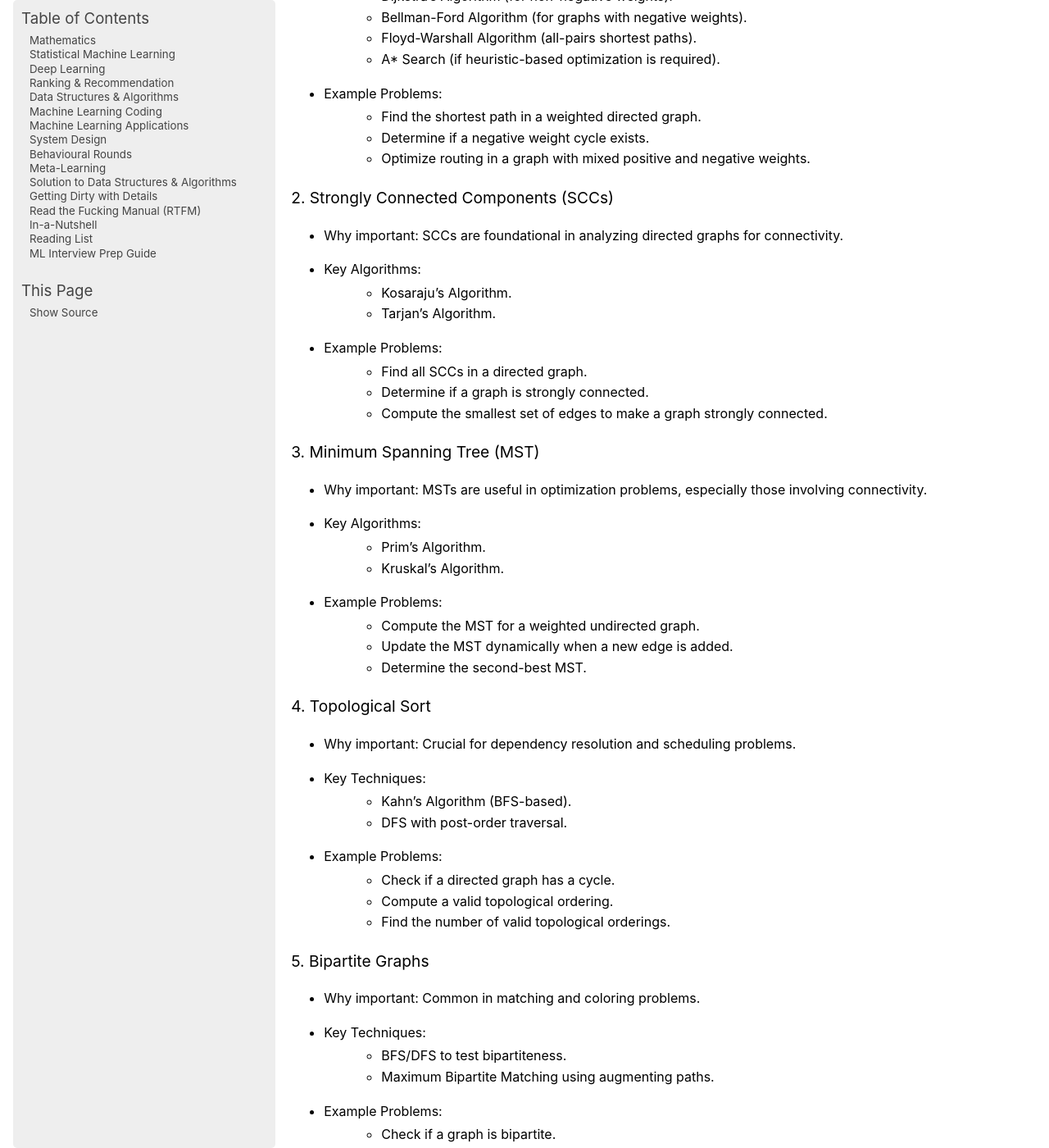
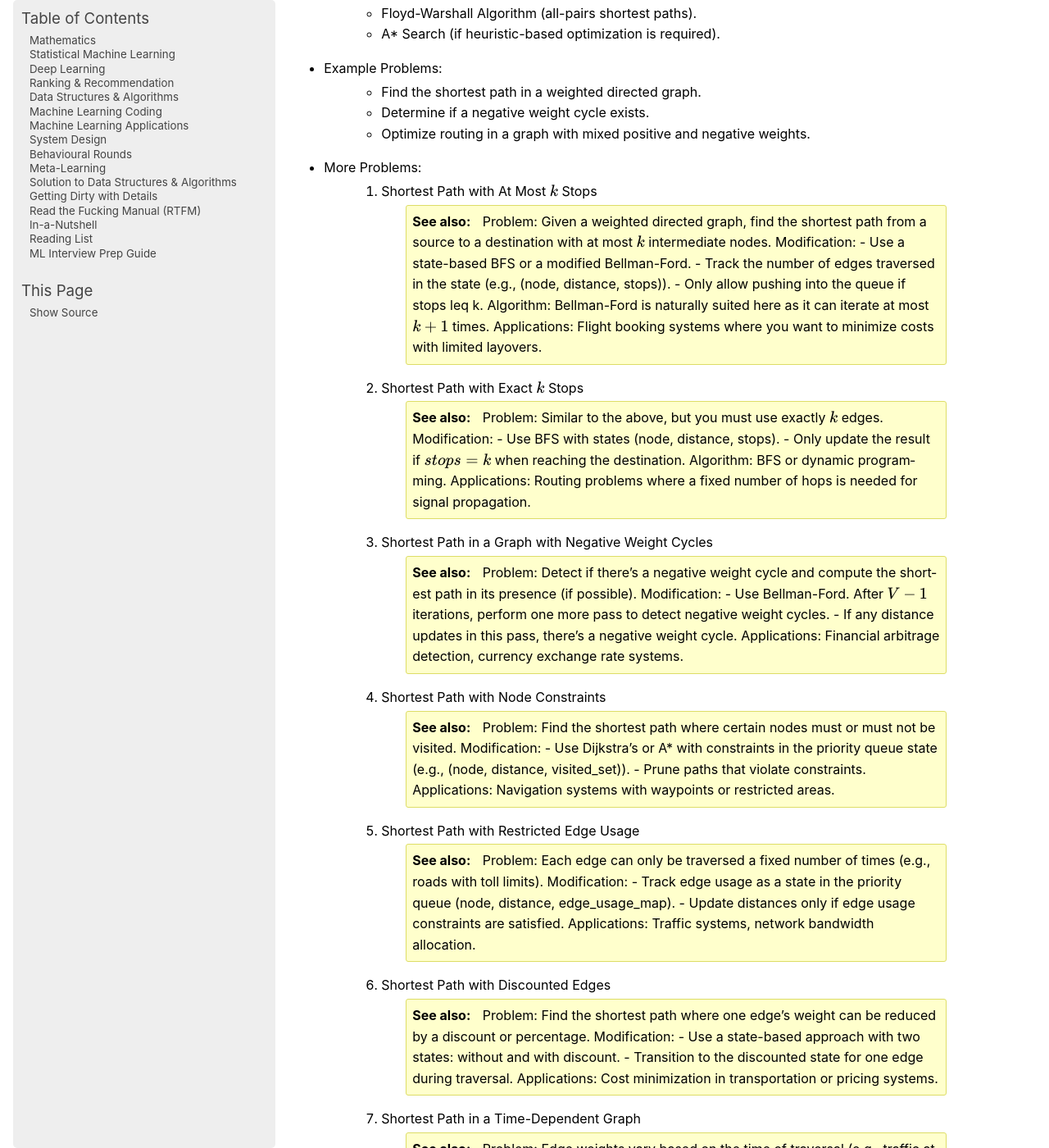
Before and after one commit to uselesstechjunks/leetcode, a Sphinx documentation site: the page built from docs/source/dsalgo.rst, in a window 1280 px wide and 1400 px high, scrolled down 6959 px. Shown: the whole window at 82% size. Built offline with Sphinx 7.4.7, drawn with Linux system fonts in a browser that asks for light colours; some of the changed text lies outside the part shown.

Commit message:
Update dsalgo.rst (#417)

```diff
--- a/docs/source/dsalgo.rst
+++ b/docs/source/dsalgo.rst
@@ -6,11 +6,10 @@ Key Topics
 *********************************************************************************
 .. attention::
 
-	#. Binary search
-	#. Graph
-	#. Dynamic programming
+	#. Search/Tree - item, order statistics, intervals, min/max/sum in range
+	#. Graph - shortest path, scheduling, assignment, partitioning, connectivity
+	#. Dynamic programming - optimization problems
 	#. Combinatorial
-	#. Trees
 	#. Two pointers
 	#. Sliding window
 
@@ -288,6 +287,118 @@ Advanced Graph Topics
 	* Find the shortest path in a weighted directed graph.
 	* Determine if a negative weight cycle exists.
 	* Optimize routing in a graph with mixed positive and negative weights.
+* More Problems:
+	#. Shortest Path with At Most :math:`k` Stops
+		.. seealso::
+
+			Problem: Given a weighted directed graph, find the shortest path from a source to a destination with at most :math:`k` intermediate nodes.
+			Modification:
+			- Use a state-based BFS or a modified Bellman-Ford.
+			- Track the number of edges traversed in the state (e.g., (node, distance, stops)).
+			- Only allow pushing into the queue if stops \leq k.
+			Algorithm: Bellman-Ford is naturally suited here as it can iterate at most :math:`k+1` times.
+			Applications: Flight booking systems where you want to minimize costs with limited layovers.
+
+	#. Shortest Path with Exact :math:`k` Stops
+		.. seealso::
+
+			Problem: Similar to the above, but you must use exactly :math:`k` edges.
+			Modification:
+			- Use BFS with states (node, distance, stops).
+			- Only update the result if :math:`stops = k` when reaching the destination.
+			Algorithm: BFS or dynamic programming.
+			Applications: Routing problems where a fixed number of hops is needed for signal propagation.
+
+	#. Shortest Path in a Graph with Negative Weight Cycles
+		.. seealso::
+
+			Problem: Detect if there's a negative weight cycle and compute the shortest path in its presence (if possible).
+			Modification:
+			- Use Bellman-Ford. After :math:`V-1` iterations, perform one more pass to detect negative weight cycles.
+			- If any distance updates in this pass, there's a negative weight cycle.
+			Applications: Financial arbitrage detection, currency exchange rate systems.
+
+	#. Shortest Path with Node Constraints
+		.. seealso::
+
+			Problem: Find the shortest path where certain nodes must or must not be visited.
+			Modification:
+			- Use Dijkstra's or A* with constraints in the priority queue state (e.g., (node, distance, visited_set)).
+			- Prune paths that violate constraints.
+			Applications: Navigation systems with waypoints or restricted areas.
+
+	#. Shortest Path with Restricted Edge Usage
+		.. seealso::
+
+			Problem: Each edge can only be traversed a fixed number of times (e.g., roads with toll limits).
+			Modification:
+			- Track edge usage as a state in the priority queue (node, distance, edge_usage_map).
+			- Update distances only if edge usage constraints are satisfied.
+			Applications: Traffic systems, network bandwidth allocation.
+
+	#. Shortest Path with Discounted Edges
+		.. seealso::
+
+			Problem: Find the shortest path where one edge’s weight can be reduced by a discount or percentage.
+			Modification:
+			- Use a state-based approach with two states: without and with discount.
+			- Transition to the discounted state for one edge during traversal.
+			Applications: Cost minimization in transportation or pricing systems.
+
+	#. Shortest Path in a Time-Dependent Graph
+		.. seealso::
+
+			Problem: Edge weights vary based on the time of traversal (e.g., traffic at different times).
+			Modification:
+			- Maintain time as part of the state (node, time, distance).
+			- Use the edge weight as a function of time (e.g., weight = f(time)).
+			Applications: Traffic-aware navigation systems like Google Maps.
+
+	#. Shortest Path to Visit All Nodes (Traveling Salesman Simplification)
+		.. seealso::
+
+			Problem: Find the shortest path that visits all nodes at least once.
+			Modification:
+			- Use Dijkstra's or BFS with a state representing the set of visited nodes (node, distance, visited_set).
+			- Transition states by marking nodes as visited.
+			Algorithm: Dynamic programming + bitmasking is a better fit for optimal solutions.
+			Applications: Logistics and delivery routing.
+
+	#. Shortest Path with Dynamic Edge Weights
+		.. seealso::
+
+			Problem: Edge weights change dynamically during traversal (e.g., based on usage or traffic updates).
+			Modification:
+			- Modify Dijkstra’s algorithm to adjust edge weights dynamically during neighbor exploration.
+			- Use a callback or a function to fetch updated weights.
+			Applications: Dynamic routing in communication networks.
+
+	#. Shortest Path with Multiple Sources and Destinations
+		.. seealso::
+
+			Problem: Compute the shortest path between multiple source-destination pairs.
+			Modification:
+			- Use multi-source BFS or initialize Dijkstra’s with all source nodes.
+			- For destinations, stop the search once all are reached.
+			Applications: Multicast routing, logistics optimization.
+
+	#. Shortest Path in a Grid with Obstacles
+		.. seealso::
+
+			Problem: Find the shortest path in a grid where some cells are blocked, and you can break at most :math:`k` obstacles.
+			Modification:
+			- Use BFS or Dijkstra with states (x, y, remaining_breaks).
+			- Allow traversal through blocked cells by reducing the :math:`remaining_breaks`.
+			Applications: Robot navigation, pathfinding in games.
+
+	#. Shortest Path with Different Modes of Transport
+		.. seealso::
+
+			Problem: Different edge weights for different "modes" (e.g., car, bike, foot).
+			Modification:
+			- Use Dijkstra’s with modes as states (node, distance, mode).
+			- Transition between modes if allowed by the graph (e.g., switch from car to walking).
+			Applications: Multi-modal route planning.
 
 2. Strongly Connected Components (SCCs)
 --------------------------------------------------------------------------------
```
